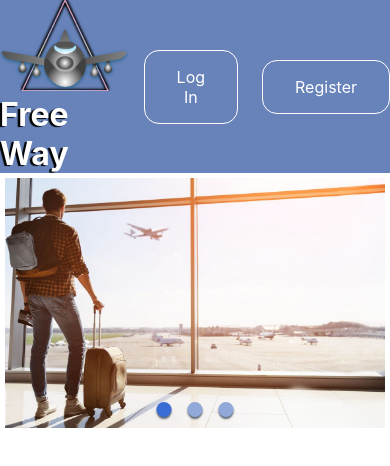
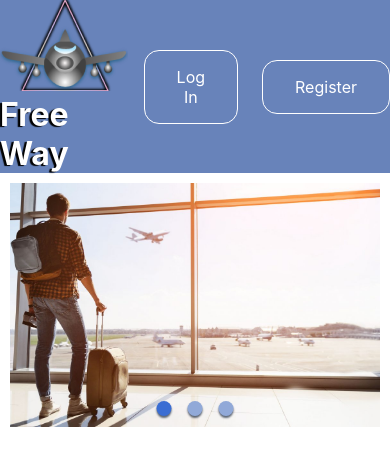
Before and after one commit to PlanificacionViaje/PlanificacioFrontEnd, a Vue app: page / in a window 390 px wide. Shown: the top 466 px of the page. Built offline with nearby package versions, Linux system fonts and the light colour scheme.

Commit message:
slight adjust

```diff
--- a/src/Components/Carousel/Carousel_Slider.vue
+++ b/src/Components/Carousel/Carousel_Slider.vue
@@ -116,20 +116,4 @@ export default {
     cursor: pointer;
     background-color: #3a6dd3;
 }
-
-@media (max-width: 915px) {
-    .contenidoCarousel {
-        margin: 5px;
-    }
-
-    /* #compo {
-        display: flex;
-        align-content: center;
-        justify-content: center;
-        align-items: center;
-        margin: 300px;
-        width: 100px;
-        height: 200px;
-    } */
-}
 </style>
```
